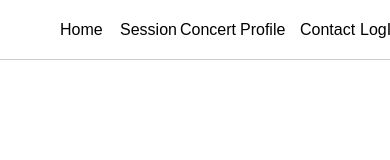
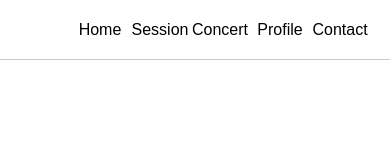
Before and after one commit to leeideal/Jam, a React (Create React App) app: page / in a window 390 px wide. Shown: the top 160 px of the page. Built offline with nearby package versions, Linux system fonts and the light colour scheme; no server answers.

Commit message:
Fix mobile display

```diff
--- a/src/components/Navbar.tsx
+++ b/src/components/Navbar.tsx
@@ -20,26 +20,68 @@ const Navbox = styled(motion.nav)`
     z-index: 20;
 `
 
+// const Items = styled.div`
+//     @media (max-width: 450px) {
+//         width: 38vh;
+//     }
+//     display: flex;
+//     align-items: center;
+// `;
+
 const Items = styled.div`
     @media (max-width: 450px) {
         width: 38vh;
+        margin-left: 20px;
     }
     display: flex;
     align-items: center;
 `;
 
+// const Item = styled.div`
+//     @media (max-width: 450px) {
+//         width: 40px;
+//         font-size: 16px ;
+//     }
+//     @media (max-height: 780px) {
+//         width: 38px;
+//         margin-right: 15px;
+//         font-size: 14px;
+//     }
+//     position: relative;
+//     width: 100px;
+//     margin-right: 20px;
+//     display: flex;
+//     text-align: center;
+//     justify-content: center;
+//     flex-direction: column;
+//     cursor: pointer;
+//     div:hover {
+//         transition: color 0.3s ease-in-out;
+//         color: red;
+//     }
+// `
 const Item = styled.div`
-    @media (max-width: 450px) {
+    @media (max-width: 450px){
         width: 40px;
         font-size: 16px ;
+    }
+    @media (max-height: 700px) {
+        width: 38px;
+        margin-right: 15px;
+        font-size: 14px;
+    }
+    @media (max-height: 700px) and (min-width: 680px){
+        font-size: 20px ;
+        margin-right: 50px;
     }
     position: relative;
     width: 100px;
     margin-right: 20px;
     display: flex;
     text-align: center;
+    flex-direction: column;
     justify-content: center;
-    flex-direction: column;
+    align-items:center;
     cursor: pointer;
     div:hover {
         transition: color 0.3s ease-in-out;
@@ -49,12 +91,11 @@ const Item = styled.div`
 
 const Here = styled(motion.div)`
     position: absolute;
+    bottom: -5px;
     width: 40px;
     height: 4px;
     border-radius: 10px;
     background-color: red;
-    left : 30%;
-    bottom: -10px;
 `
 
 const Button = styled.div`
@@ -62,6 +103,15 @@ const Button = styled.div`
         font-size: 16px ;
         height: 19px;
     }
+    @media (max-height: 700px) {
+        font-size: 14px ;
+        margin-left: 50px;
+        margin-top: 2px;
+    }
+    @media (max-height: 700px) and (min-width: 680px){
+        font-size: 20px ;
+    }
+    margin-left: 30px;
     width: 50px;
     transition: color 0.3s ease-in-out;
     height: 26px;
@@ -119,19 +169,24 @@ return (
     <Navbox variants={navVariants} animate={navAnimation} initial={"top"}>
         <Items>
             <Item>
-                <div onClick={()=> navigate("/Jam")}>{homem && <Here layoutId="here"/>}Home</div>
+                <div onClick={()=> navigate("/Jam")}>Home</div>
+                {homem && <Here layoutId="here"/>}
             </Item>
             <Item>
-                <div onClick={()=> navigate("/Jam/session")}>{sessionm && <Here layoutId="here"/>}Session</div>
+                <div onClick={()=> navigate("/Jam/session")}>Session</div>
+                {sessionm && <Here layoutId="here"/>}
             </Item>
             <Item>
-                <div onClick={()=> navigate("/Jam/concert")}>{concertm && <Here layoutId="here"/>}Concert</div>
+                <div onClick={()=> navigate("/Jam/concert")}>Concert</div>
+                {concertm && <Here layoutId="here"/>}
             </Item>
             <Item>
-                <div onClick={()=> navigate("/Jam/profile")}>{profilem && <Here layoutId="here"/>} Profile</div>
+                <div onClick={()=> navigate("/Jam/profile")}>Profile</div>
+                {profilem && <Here layoutId="here"/>}
             </Item>
             <Item>
-                <div onClick={()=> navigate("/Jam/contact")}>{contactm && <Here layoutId="here"/>}Contact</div>
+                <div onClick={()=> navigate("/Jam/contact")}>Contact</div>
+                {contactm && <Here layoutId="here"/>}
             </Item>
         </Items>
         {checkLog ? <Button onClick={onLogOutClick}>LogOut</Button> : <Link to="/Jam/login"><Button >LogIn</Button></Link> }
--- a/src/routes/Concert.tsx
+++ b/src/routes/Concert.tsx
@@ -596,7 +596,7 @@ const FalseWrapper = styled(Wrapper)`
 `
 
 const NoMobile = styled.div`
-    @media screen and (min-width: 360px) and (min-height:550px) {
+    @media screen and (min-width: 350px) and (min-height:540px) {
         display: none;
   }
   position: absolute;
@@ -608,7 +608,8 @@ const NoMobile = styled.div`
   display: flex;
   top: 0;
   justify-content: center;
-  align-items: center;
+  padding-top: 50px;
+  align-items: flex-start;
   font-size: 26px;
 `
 
--- a/src/routes/Contact.tsx
+++ b/src/routes/Contact.tsx
@@ -63,7 +63,7 @@ const MyInfo = styled.a`
 `
 
 const NoMobile = styled.div`
-    @media screen and (min-width: 360px) and (min-height:550px) {
+    @media screen and (min-width: 350px) and (min-height:540px) {
         display: none;
   }
   position: absolute;
@@ -75,7 +75,8 @@ const NoMobile = styled.div`
   display: flex;
   top: 0;
   justify-content: center;
-  align-items: center;
+  padding-top: 50px;
+  align-items: flex-start;
   font-size: 26px;
 `
 
--- a/src/routes/Home.tsx
+++ b/src/routes/Home.tsx
@@ -116,7 +116,7 @@ const cellVariants2 = {
 };
 
 const NoMobile = styled.div`
-    @media screen and (min-width: 360px) and (min-height:550px) {
+    @media screen and (min-width: 350px) and (min-height:540px) {
         display: none;
   }
   position: absolute;
@@ -128,7 +128,8 @@ const NoMobile = styled.div`
   display: flex;
   top: 0;
   justify-content: center;
-  align-items: center;
+  padding-top: 50px;
+  align-items: flex-start;
   font-size: 26px;
 `
 
@@ -149,7 +150,7 @@ function Home() {
             } else {
             cellAnimation.start("top");
             }
-            if (scrollY.get() > 1150) {
+            if (scrollY.get() > 1050) {
             cellAnimation2.start("scroll");
             } else {
             cellAnimation2.start("top");
--- a/src/routes/Profile.tsx
+++ b/src/routes/Profile.tsx
@@ -57,7 +57,7 @@ const Button = styled.button`
 `
 
 const NoMobile = styled.div`
-    @media screen and (min-width: 360px) and (min-height:550px) {
+    @media screen and (min-width: 350px) and (min-height:540px) {
         display: none;
   }
   position: absolute;
@@ -69,7 +69,8 @@ const NoMobile = styled.div`
   display: flex;
   top: 0;
   justify-content: center;
-  align-items: center;
+  padding-top: 50px;
+  align-items: flex-start;
   font-size: 26px;
 `
 
--- a/src/routes/Session.tsx
+++ b/src/routes/Session.tsx
@@ -420,7 +420,7 @@ const BigContact2 = styled.div`
 `
 
 const NoMobile = styled.div`
-    @media screen and (min-width: 360px) and (min-height:550px)  {
+    @media screen and (min-width: 350px) and (min-height:540px)  {
         display: none;
   }
   position: absolute;
@@ -432,7 +432,8 @@ const NoMobile = styled.div`
   display: flex;
   top: 0;
   justify-content: center;
-  align-items: center;
+  padding-top: 50px;
+  align-items: flex-start;
   font-size: 26px;
 `
 
```
